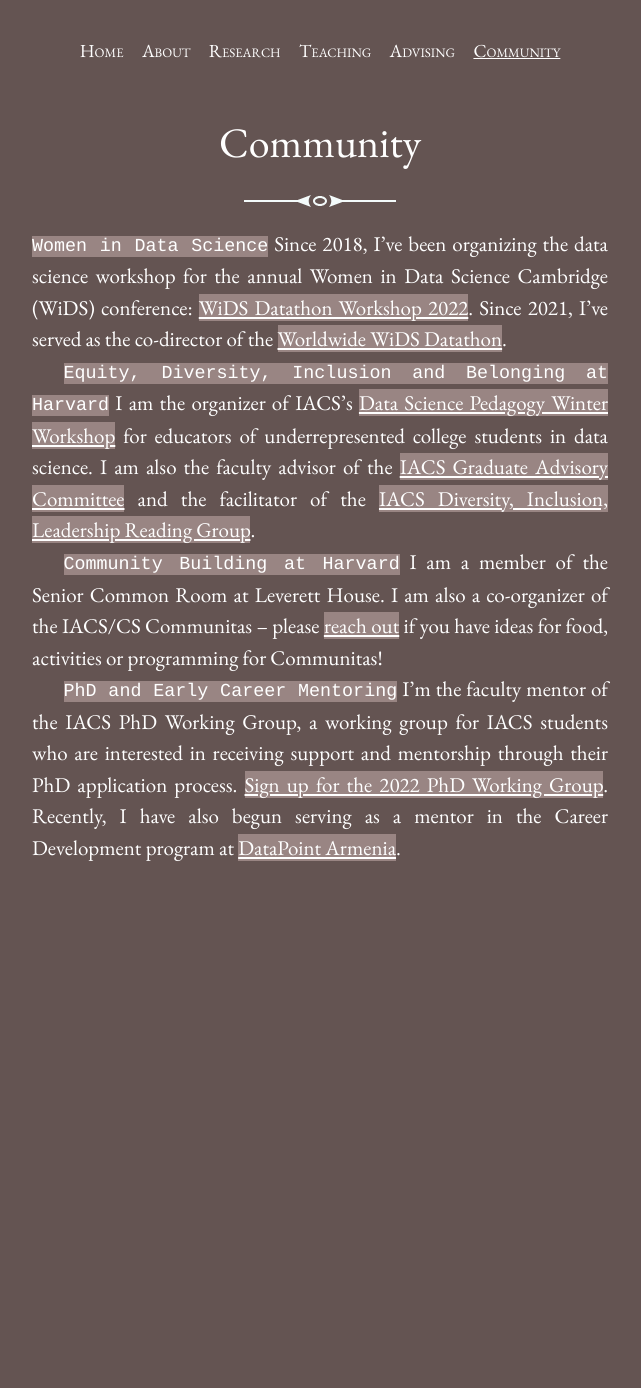
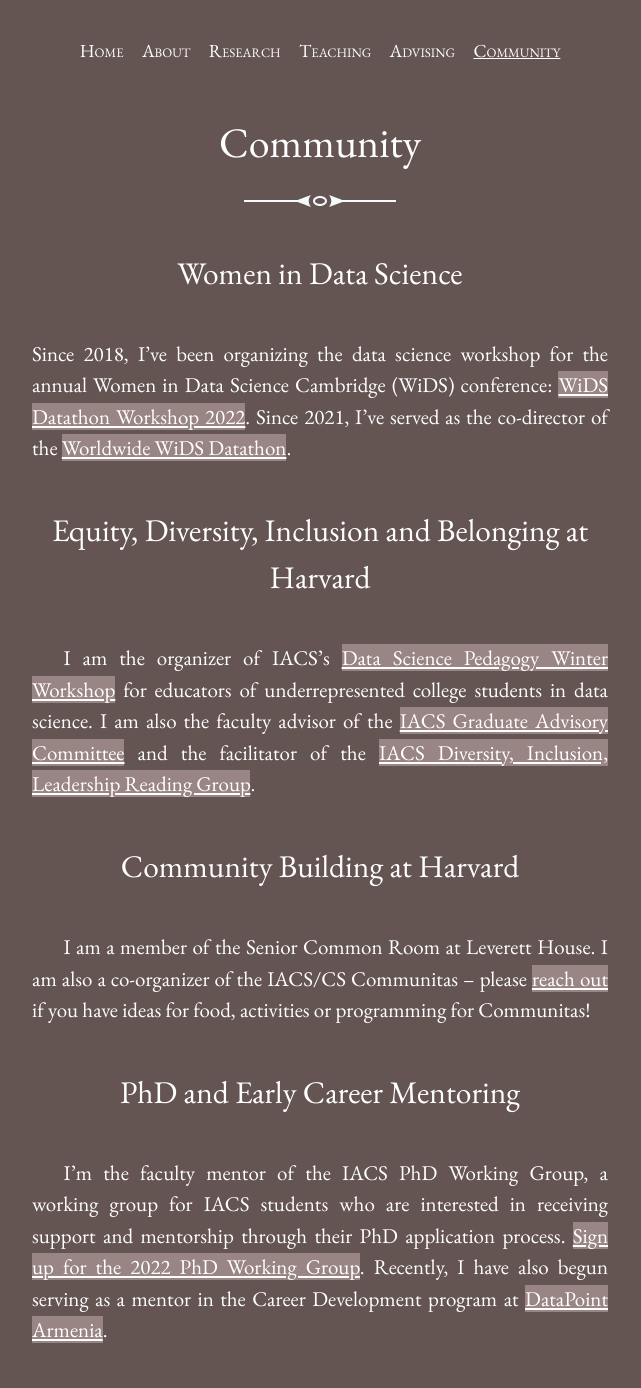
Before and after one commit to onefishy/onefishy.github.io, a Jekyll site: the page built from community.md, in a window 1280 px wide. Shown: the whole page, without its empty margins (320-961 px from the left). Built offline with Jekyll 4.4.1, drawn with Linux system fonts in a browser that asks for light colours; before the commit the page ends 905 px from its top, so only the background shows below that.

```diff
--- a/community.md
+++ b/community.md
@@ -3,10 +3,14 @@ layout: post
 title: Community
 ---
 
-``Women in Data Science`` Since 2018, I've been organizing the data science workshop for the annual Women in Data Science Cambridge (WiDS) conference: [WiDS Datathon Workshop 2022](https://onefishy.github.io/wids_datathon/). Since 2021, I've served as the co-director of the [Worldwide WiDS Datathon](https://www.widsconference.org).
+### Women in Data Science
+Since 2018, I've been organizing the data science workshop for the annual Women in Data Science Cambridge (WiDS) conference: [WiDS Datathon Workshop 2022](https://onefishy.github.io/wids_datathon/). Since 2021, I've served as the co-director of the [Worldwide WiDS Datathon](https://www.widsconference.org).
 
-``Equity, Diversity, Inclusion and Belonging at Harvard`` I am the organizer of IACS's [Data Science Pedagogy Winter Workshop](https://onefishy.github.io/data-science-workshop/) for educators of underrepresented college students in data science. I am also the faculty advisor of the [IACS Graduate Advisory Committee](https://iacs-gac.github.io/pages/about.html) and the facilitator of the [IACS Diversity, Inclusion, Leadership Reading Group](https://onefishy.github.io/DIL_in_tech/reading_group.html).
+### Equity, Diversity, Inclusion and Belonging at Harvard
+I am the organizer of IACS's [Data Science Pedagogy Winter Workshop](https://onefishy.github.io/data-science-workshop/) for educators of underrepresented college students in data science. I am also the faculty advisor of the [IACS Graduate Advisory Committee](https://iacs-gac.github.io/pages/about.html) and the facilitator of the [IACS Diversity, Inclusion, Leadership Reading Group](https://onefishy.github.io/DIL_in_tech/reading_group.html).
 
-``Community Building at Harvard`` I am a member of the Senior Common Room at Leverett House. I am also a co-organizer of the IACS/CS Communitas -- please [reach out](/advising.html) if you have ideas for food, activities or programming for Communitas!
+### Community Building at Harvard
+I am a member of the Senior Common Room at Leverett House. I am also a co-organizer of the IACS/CS Communitas -- please [reach out](/advising.html) if you have ideas for food, activities or programming for Communitas!
 
-``PhD and Early Career Mentoring`` I'm the faculty mentor of the IACS PhD Working Group, a working group for IACS students who are interested in receiving support and mentorship through their PhD application process. [Sign up for the 2022 PhD Working Group](https://forms.gle/cyVFBi5qoNw96DNW6). Recently, I have also begun serving as a mentor in the Career Development program at [DataPoint Armenia](https://datapoint.am/k-minds/).
+### PhD and Early Career Mentoring
+I'm the faculty mentor of the IACS PhD Working Group, a working group for IACS students who are interested in receiving support and mentorship through their PhD application process. [Sign up for the 2022 PhD Working Group](https://forms.gle/cyVFBi5qoNw96DNW6). Recently, I have also begun serving as a mentor in the Career Development program at [DataPoint Armenia](https://datapoint.am/k-minds/).
```
